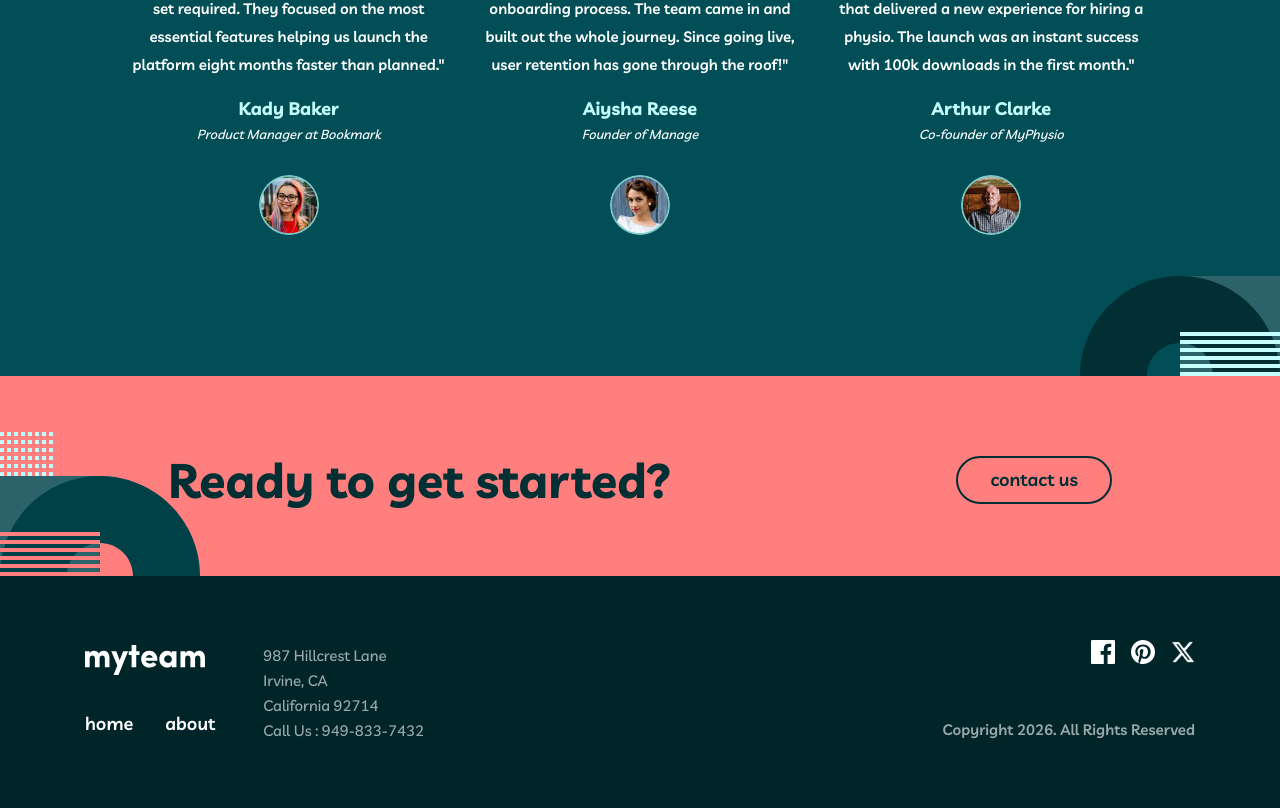
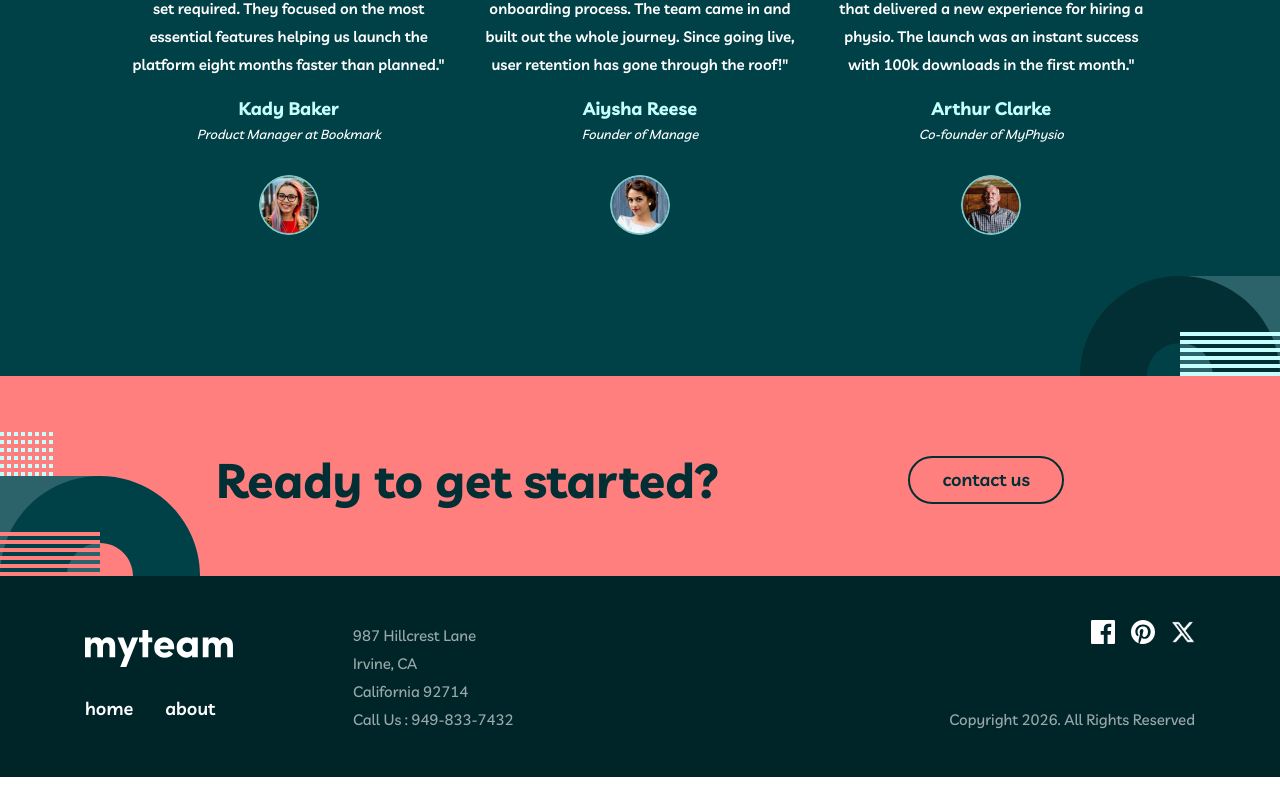
Before and after one commit to brandeth/my-team, a Next.js app: page / in a window 1280 px wide. Shown: the part 1753-2561 px from the top of the page. After the commit the page ends 2530 px from the top, so only its background shows below. Built offline with nearby package versions, Linux system fonts and the light colour scheme.

Commit message:
adjust footer layout.

```diff
--- a/app/components/Footer.tsx
+++ b/app/components/Footer.tsx
@@ -49,9 +49,9 @@ export default function Footer({ className }: FooterProps) {
 
   return (
     <footer className={classes}>
-      <div className="mx-auto grid w-full gap-10 px-6 py-16 text-center sm:px-10 min-[768px]:max-[1025px]:min-h-64 min-[768px]:max-[1025px]:grid-cols-2 min-[768px]:max-[1025px]:grid-rows-[auto_1fr_auto] min-[768px]:max-[1025px]:gap-x-10 min-[768px]:max-[1025px]:gap-y-6 min-[768px]:max-[1025px]:px-10 min-[768px]:max-[1025px]:py-14 min-[1025px]:grid-cols-[minmax(0,1fr)_auto] min-[1025px]:items-start min-[1025px]:gap-10 min-[1025px]:px-10 xl:max-w-277.5 xl:px-0">
-        <div className="grid gap-10 min-[768px]:max-[1025px]:contents min-[1025px]:grid-cols-[auto_auto] min-[1025px]:items-start min-[1025px]:justify-start min-[1025px]:gap-8 min-[1025px]:text-left xl:gap-12">
-          <div className="flex h-full flex-col items-center min-[1025px]:justify-around justify-between gap-6 min-[768px]:max-[1024px]:col-start-1 min-[768px]:max-[1024px]:row-start-1 min-[768px]:max-[1024px]:h-auto min-[768px]:max-[1025px]:items-start min-[768px]:max-[1024px]:justify-between min-[768px]:max-[1024px]:text-left min-[1025px]:items-start min-[1025px]:text-left">
+      <div className="mx-auto grid w-full gap-10 px-6 py-16 text-center sm:px-10 min-[768px]:max-[1025px]:min-h-64 min-[768px]:max-[1025px]:grid-cols-2 min-[768px]:max-[1025px]:grid-rows-[auto_1fr_auto] min-[768px]:max-[1025px]:gap-x-10 min-[768px]:max-[1025px]:gap-y-4 min-[768px]:max-[1025px]:px-10 min-[768px]:max-[1025px]:py-14 min-[1025px]:grid-cols-[minmax(0,1fr)_auto] min-[1025px]:items-start min-[1025px]:gap-10 min-[1025px]:px-10 xl:max-w-277.5 xl:px-0 xl:py-11">
+        <div className="grid gap-10 min-[768px]:max-[1025px]:contents min-[1025px]:grid-cols-[auto_auto] min-[1025px]:items-start min-[1025px]:justify-start min-[1025px]:gap-8 min-[1025px]:text-left xl:gap-30">
+          <div className="flex h-full flex-col items-center min-[1025px]:justify-center justify-between gap-7 min-[768px]:max-[1024px]:col-start-1 min-[768px]:max-[1024px]:row-start-1 min-[768px]:max-[1024px]:h-auto min-[768px]:max-[1025px]:items-start min-[768px]:max-[1024px]:justify-between min-[768px]:max-[1024px]:text-left min-[1025px]:items-start min-[1025px]:text-left">
             <Link
               href="/"
               aria-label="myteam home"
@@ -62,7 +62,7 @@ export default function Footer({ className }: FooterProps) {
                 alt=""
                 width={111}
                 height={28}
-                className="h-auto w-36 sm:w-37 md:w-30 min-[1025px]:w-[160px]"
+                className="h-auto w-28 sm:w-37 min-[1025px]:w-[225px]"
               />
             </Link>
 
@@ -82,7 +82,7 @@ export default function Footer({ className }: FooterProps) {
             </nav>
           </div>
 
-          <address className="not-italic text-preset-7-medium-italic opacity-60 text-neutral-0 min-[768px]:max-[1025px]:col-start-2 min-[768px]:max-[1025px]:row-start-1 min-[768px]:max-[1025px]:justify-self-end min-[768px]:max-[1025px]:text-right min-[1025px]:pt-1 min-[1025px]:text-left">
+          <address className="not-italic text-preset-7-medium-italic opacity-60 text-neutral-0 min-[768px]:max-[1025px]:col-start-2 min-[768px]:max-[1025px]:row-start-1 min-[768px]:max-[1025px]:justify-self-end min-[768px]:max-[1025px]:text-right min-[1025px]:pt-1 min-[1025px]:text-left flex flex-col gap-[3px]">
             {addressLines.map((line) => (
               <p key={line}>{line}</p>
             ))}
@@ -102,7 +102,7 @@ export default function Footer({ className }: FooterProps) {
                 >
                   <Image
                     src={link.icon}
-                    alt=""
+                    alt={`${link.label} icon`}
                     aria-hidden="true"
                     width={link.width}
                     height={link.height}
@@ -113,7 +113,7 @@ export default function Footer({ className }: FooterProps) {
             ))}
           </ul>
 
-          <p className="text-preset-7 text-neutral-0 opacity-60 min-[768px]:max-[1025px]:col-start-2 min-[768px]:max-[1025px]:row-start-3 min-[768px]:max-[1025px]:justify-self-end min-[768px]:max-[1025px]:self-end min-[768px]:max-[1025px]:text-right">
+          <p className="text-preset-7-medium-italic not-italic text-neutral-0 opacity-60 min-[768px]:max-[1025px]:col-start-2 min-[768px]:max-[1025px]:row-start-3 min-[768px]:max-[1025px]:justify-self-end min-[768px]:max-[1025px]:self-end min-[768px]:max-[1025px]:text-right">
             Copyright {currentYear}. All Rights Reserved
           </p>
         </div>
--- a/app/page.tsx
+++ b/app/page.tsx
@@ -188,7 +188,7 @@ export default function Home() {
 
       <section
         aria-labelledby="home-testimonials-title"
-        className="relative isolate overflow-hidden bg-teal-800 px-6 py-35 sm:px-10 min-[768px]:h-[1199px] min-[768px]:py-25 min-[1025px]:h-[745px] min-[1025px]:px-10 min-[1025px]:py-35 xl:px-32"
+        className="relative isolate overflow-hidden bg-teal-850 px-6 py-35 sm:px-10 min-[768px]:h-[1199px] min-[768px]:py-25 min-[1025px]:h-[745px] min-[1025px]:px-10 min-[1025px]:py-35 xl:px-32"
       >
         <Image
           src="/shapes/shape-04.svg"
@@ -284,7 +284,7 @@ export default function Home() {
           className="min-[768px]:block min-[1025px]:hidden pointer-events-none absolute -bottom-5 left-0 w-48 max-w-none"
         />
 
-        <div className="relative z-10 mx-auto flex max-w-279 flex-col items-center justify-center gap-6 text-center min-[768px]:grid min-[768px]:h-full min-[768px]:grid-cols-[minmax(0,1fr)_auto] min-[768px]:items-center min-[768px]:gap-8 min-[768px]:text-left min-[768px]:px-10">
+        <div className="relative z-10 mx-auto flex max-w-279 flex-col items-center justify-center gap-6 text-center min-[768px]:grid min-[768px]:h-full min-[768px]:grid-cols-[minmax(0,1fr)_auto] min-[768px]:items-center min-[768px]:gap-8 min-[768px]:text-left min-[768px]:px-10 min-[1025px]:px-22">
           <h2
             id="home-cta-title"
             className="text-preset-5 min-[1025px]:text-preset-3 text-teal-900 min-[768px]:max-w-126"
```
